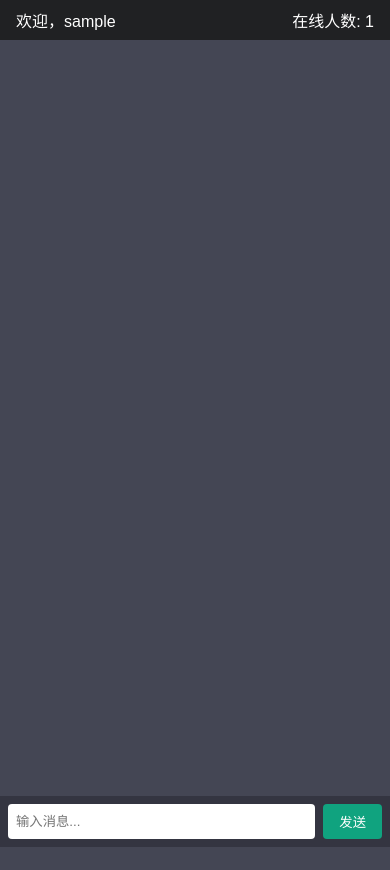
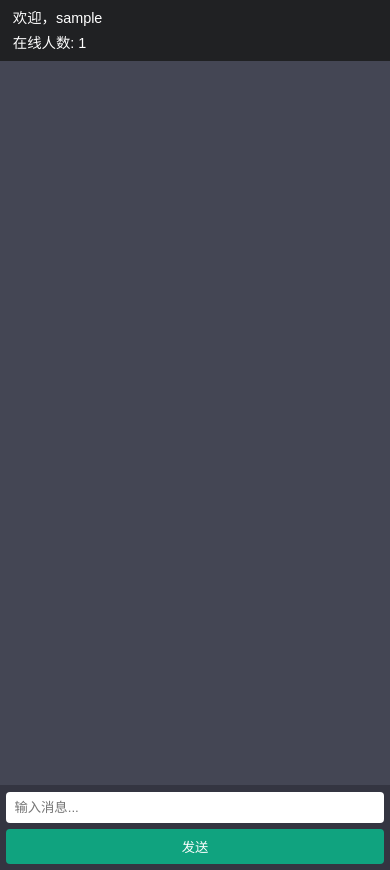
Before and after one commit to zhuchenyu2008/Chatroom, a PHP site: page /chat.php in a window 390 px wide. Before the commit the page ends 847 px from the top, so only its background shows below. Run offline with PHP 8.4, Linux system fonts and the light colour scheme; the visitor is signed in with stand-in values (Sample User, id 1); data that the repository does not hold is empty.

Commit message:
Fix: Correct file paths and improve error handling for JSON files. Feat: Implement responsive design.
Bug Fixes:
- I corrected paths for `messages.json` and `online.json` across all PHP scripts (removed erroneous `/data/` segment). This resolves the "Failed to open stream" and subsequent `TypeError` on `end()`.
- I improved robustness of reading `messages.json` and `online.json`:
    - Scripts now initialize with default empty structures (`[]` or `{}`) if files are empty, unreadable, or contain invalid JSON.
    - I made sure new message IDs are safely generated, starting from 1 if the message history is empty, preventing errors with `end()`.

Feature:
- I implemented responsive web design for the login and chat pages:
    - I added viewport meta tag to HTML files.
    - I updated `styles.css` with global `box-sizing` and media queries for tablet and mobile devices.
    - Login form, chat header, message area, and send form now adapt their layout, font sizes, and element stacking for better usability on smaller screens.

```diff
--- a/chat.php
+++ b/chat.php
@@ -9,6 +9,7 @@ if (!isset($_SESSION['user'])) {
 <html lang="zh-CN">
 <head>
 <meta charset="UTF-8">
+<meta name="viewport" content="width=device-width, initial-scale=1.0">
 <title>聊天室</title>
 <link rel="stylesheet" href="styles.css">
 </head>
--- a/fetch.php
+++ b/fetch.php
@@ -5,17 +5,22 @@ if (!isset($_SESSION['user'])) {
     exit();
 }
 $since = intval($_GET['since'] ?? 0);
-$messages = json_decode(file_get_contents(__DIR__ . '/data/messages.json'), true);
+$messages_content = file_get_contents(__DIR__ . '/messages.json');
+$messages = ($messages_content && ($decoded_messages = json_decode($messages_content, true)) !== null) ? $decoded_messages : [];
 $newMessages = array_filter($messages, function($m) use ($since) { return $m['id'] > $since; });
 // update online timestamps and remove stale
-$online = json_decode(file_get_contents(__DIR__ . '/data/online.json'), true);
+$online_content = file_get_contents(__DIR__ . '/online.json');
+$online = ($online_content && ($decoded_online = json_decode($online_content, true)) !== null) ? $decoded_online : (object)[];
 $now = time();
 $changed = false;
 foreach ($online as $user => $ts) {
     if ($now - $ts > 60) {
         unset($online[$user]);
+        $last_message = end($messages);
+        $new_id = ($last_message && isset($last_message['id'])) ? $last_message['id'] + 1 : 1;
+        if ($messages) { reset($messages); } // Reset array pointer
         $messages[] = [
-            'id' => end($messages)['id'] + 1,
+            'id' => $new_id,
             'user' => 'system',
             'text' => $user . ' 离开了聊天室',
             'timestamp' => $now,
@@ -25,9 +30,9 @@ foreach ($online as $user => $ts) {
     }
 }
 $online[$_SESSION['user']] = $now;
-file_put_contents(__DIR__ . '/data/online.json', json_encode($online, JSON_PRETTY_PRINT | JSON_UNESCAPED_UNICODE));
+file_put_contents(__DIR__ . '/online.json', json_encode($online, JSON_PRETTY_PRINT | JSON_UNESCAPED_UNICODE));
 if ($changed) {
-    file_put_contents(__DIR__ . '/data/messages.json', json_encode($messages, JSON_PRETTY_PRINT | JSON_UNESCAPED_UNICODE));
+    file_put_contents(__DIR__ . '/messages.json', json_encode($messages, JSON_PRETTY_PRINT | JSON_UNESCAPED_UNICODE));
     $newMessages = array_filter($messages, function($m) use ($since) { return $m['id'] > $since; });
 }
 header('Content-Type: application/json');
--- a/read.php
+++ b/read.php
@@ -7,7 +7,8 @@ if (!isset($_SESSION['user']) || $_SERVER['REQUEST_METHOD'] !== 'POST') {
 $ids = $_POST['ids'] ?? [];
 $ids = array_map('intval', $ids);
 if (!$ids) exit();
-$messages = json_decode(file_get_contents(__DIR__ . '/data/messages.json'), true);
+$messages_content = file_get_contents(__DIR__ . '/messages.json');
+$messages = ($messages_content && ($decoded_messages = json_decode($messages_content, true)) !== null) ? $decoded_messages : [];
 foreach ($messages as &$m) {
     if (in_array($m['id'], $ids)) {
         if (!in_array($_SESSION['user'], $m['read_by'])) {
@@ -15,5 +16,5 @@ foreach ($messages as &$m) {
         }
     }
 }
-file_put_contents(__DIR__ . '/data/messages.json', json_encode($messages, JSON_PRETTY_PRINT | JSON_UNESCAPED_UNICODE));
+file_put_contents(__DIR__ . '/messages.json', json_encode($messages, JSON_PRETTY_PRINT | JSON_UNESCAPED_UNICODE));
 ?>
--- a/styles.css
+++ b/styles.css
@@ -1,3 +1,7 @@
+*, *::before, *::after {
+    box-sizing: border-box;
+}
+
 body {
     font-family: Arial, sans-serif;
     margin: 0;
@@ -19,6 +23,7 @@ a {
     border-radius: 8px;
     box-shadow: 0 0 10px rgba(0,0,0,0.3);
     text-align: center;
+    width: 300px; /* Default width */
 }
 .login-form input {
     padding: 0.5rem;
@@ -32,10 +37,11 @@ a {
     padding: 0.5rem 1rem;
     display: flex;
     justify-content: space-between;
+    align-items: center; /* Align items vertically */
 }
 .messages {
     padding: 1rem;
-    height: calc(100vh - 120px);
+    height: calc(100vh - 100px); /* Adjusted default height slightly */
     overflow-y: auto;
     background: #444654;
     animation: fadein 0.5s;
@@ -80,3 +86,80 @@ a {
     from { transform: translateY(10px); opacity:0; }
     to { transform: translateY(0); opacity:1; }
 }
+
+/* Media Queries */
+@media (max-width: 768px) {
+    .login-form {
+        width: 80%;
+        max-width: 450px; /* Max width for tablets */
+        padding: 1.8rem;
+    }
+    .login-form input {
+        width: 90%; /* Wider input on tablets */
+    }
+
+    .chat-page header {
+        padding: 0.5rem 0.8rem; /* Slightly less padding */
+    }
+    .messages {
+        height: calc(100vh - 95px); /* Adjust height for send form */
+    }
+    .send-form input {
+        padding: 0.6rem;
+    }
+    .send-form button {
+        padding: 0.6rem 1.1rem;
+    }
+}
+
+@media (max-width: 480px) {
+    body {
+        font-size: 14px; /* Slightly smaller base font for mobile */
+    }
+    .login-form {
+        width: 90%;
+        max-width: 400px; /* Max width for mobile */
+        padding: 1.5rem; /* Adjusted padding for mobile */
+    }
+    .login-form h2 {
+        font-size: 1.4rem; /* Adjusted for mobile */
+    }
+    .login-form input {
+        width: 100%; /* Full width input */
+        margin-bottom: 0.8rem;
+    }
+    .chat-page header {
+        padding: 0.4rem 0.8rem;
+        font-size: 0.9rem;
+        flex-direction: column; /* Stack header items */
+        align-items: flex-start; /* Align to start */
+    }
+    .chat-page header .header-left, .chat-page header .header-right {
+        margin-bottom: 0.2rem; /* Add some space when stacked */
+    }
+    .messages {
+        /* Height adjusted to account for taller header and send form */
+        height: calc(100vh - 120px);
+        padding: 0.5rem;
+    }
+    .send-form {
+        padding: 0.4rem;
+        flex-direction: column; /* Stack input and button */
+    }
+    .send-form input {
+        padding: 0.5rem; /* Adjusted padding */
+        margin-bottom: 0.4rem; /* Space between input and button */
+        width: 100%;
+    }
+    .send-form button {
+        padding: 0.5rem 0.8rem; /* Adjusted padding */
+        margin-left: 0; /* Remove margin when stacked */
+        width: 100%; /* Full width button */
+    }
+    .message .meta {
+        font-size: 0.75rem; /* Slightly smaller meta text */
+    }
+    .message .text {
+        font-size: 0.9rem; /* Slightly smaller message text */
+    }
+}
```
Also changed, not shown: index.php (+11 -6 lines), logout.php (+10 -6 lines), send.php (+10 -6 lines).
